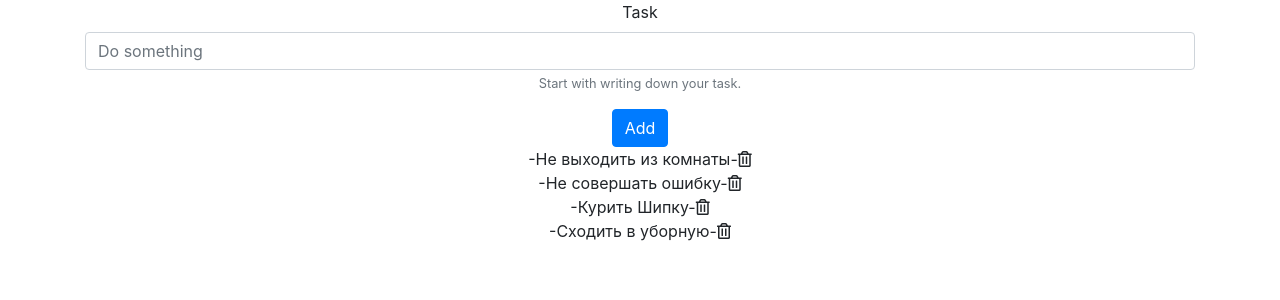
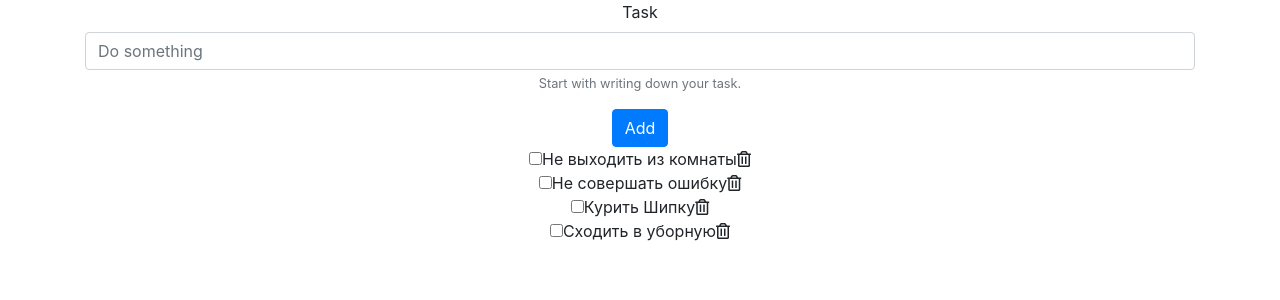
Before and after one commit to galubezzz/python-group_1-homework_54-maria_galunova, a React (Create React App) app: page / in a window 1280 px wide. Shown: the top 300 px of the page. Built offline with nearby package versions, Linux system fonts and the light colour scheme.

Commit message:
added check boxes

```diff
--- a/src/App.js
+++ b/src/App.js
@@ -6,10 +6,10 @@ import Task from './Task/Task'
 class App extends Component {
   state={
     tasks: [
-        {id: 0, text: 'Не выходить из комнаты'},
-        {id: 1, text: 'Не совершать ошибку'},
-        {id: 2, text: 'Курить Шипку'},
-        {id: 3, text: 'Сходить в уборную'}
+        {id: 0, text: 'Не выходить из комнаты', completed: false},
+        {id: 1, text: 'Не совершать ошибку', completed: false},
+        {id: 2, text: 'Курить Шипку', completed: false},
+        {id: 3, text: 'Сходить в уборную', completed: false}
     ],
       currentTask: {text: ''}
   };
@@ -21,7 +21,7 @@ class App extends Component {
    addTaskToList = () => {
         const newTask = this.state.currentTask;
         const tasks = [...this.state.tasks];
-        tasks.push({id: tasks.length, text: newTask.text});
+        tasks.push({id: tasks.length, text: newTask.text, completed: false});
         this.setState({tasks});
         this.setState({currentTask: {text: ''}})
    };
@@ -31,15 +31,41 @@ class App extends Component {
         const newTasks = tasks.filter(task => task.id !== taskId);
         console.log(newTasks);
         this.setState({tasks: newTasks});
-   }
+   };
+
+   markAsDone = (taskId) => {
+        const tasks = [...this.state.tasks];
+        const completedTask = {...this.state.tasks[taskId]};
+        if (completedTask.completed) {
+            completedTask.completed = false;
+        }
+        else {
+            completedTask.completed = true;
+        }
+        tasks[taskId] = completedTask;
+        this.setState({tasks});
+   };
 
   render() {
       const tasks = (
             <div>
                 {
                   this.state.tasks.map((task) => {
-                    return <Task key={task.id} id={task.id} text={task.text} delete={this.removeTaskFromList}/>
-                    }
+                      let style = {};
+                      if (task.completed) {
+                          style = {
+                              textDecoration: 'line-through'
+                          };
+                      }
+                      console.log('style', style);
+                    return <Task key={task.id}
+                                 id={task.id}
+                                 text={task.text}
+                                 delete={this.removeTaskFromList}
+                                 done={this.markAsDone}
+                                 style={style}
+                    />
+                  }
                   )
                 }
             </div>
--- a/src/Task/Task.js
+++ b/src/Task/Task.js
@@ -5,8 +5,10 @@ function Task(props) {
     return(
         <div className='container'>
             <div>
-                -{props.text}-
-                <span onClick={() => {props.delete(props.id)}}><i className="far fa-trash-alt"></i></span>
+                <input type="checkbox" onClick={() => {props.done(props.id)}}/>
+                <span style={props.style}>{props.text}</span>
+                <span onChange={() => {props.delete(props.id)}}>
+                    <i className="far fa-trash-alt"></i></span>
             </div>
         </div>
     );
```
